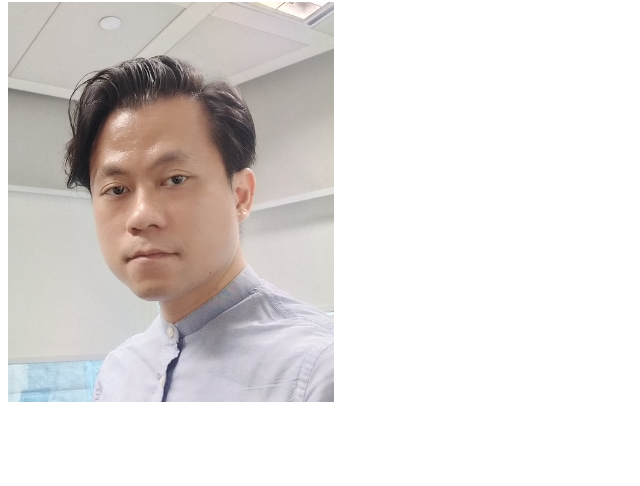
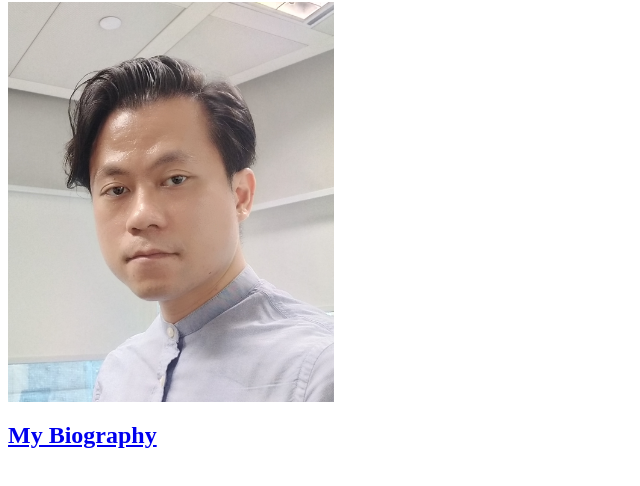
Before and after one commit to davidlam-craftsair/davidlam-craftsair.github.io, a plain HTML site: page index.html in a window 1280 px wide. Shown: the part 64-550 px from the top of the page, without its empty margins (0-640 px from the left). Drawn offline with Linux system fonts and the light colour scheme.

Commit message:
added link to open biography.html in index.html

```diff
--- a/index.html
+++ b/index.html
@@ -3,4 +3,8 @@
   <img src="./bio_davidlam.jpg"
   width="Auto"
   height="400"/>
+  <br/>
+  <h2>
+  <a href="./biography.html">My Biography</a>
+  </h2>
 </html>
```
